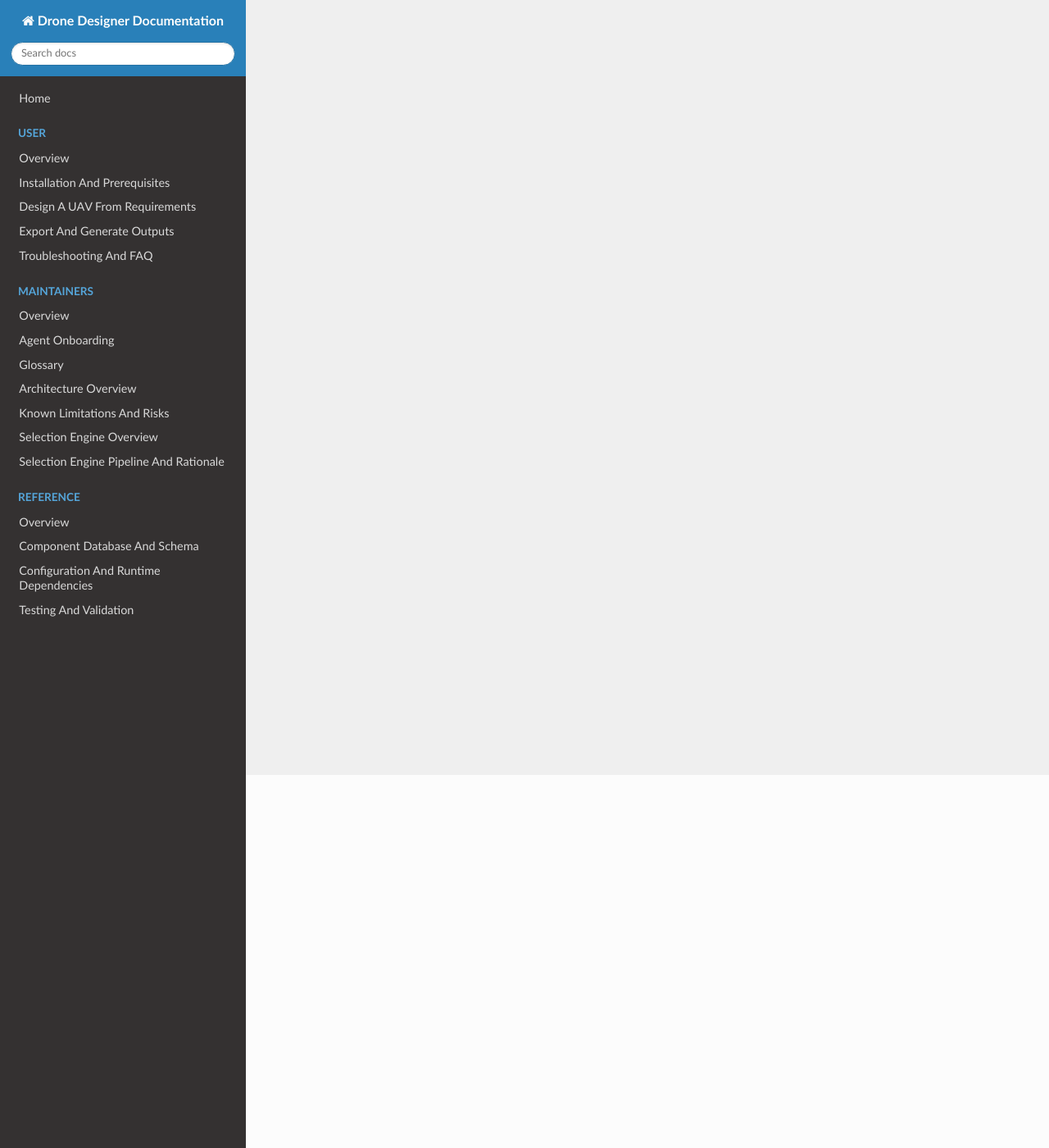
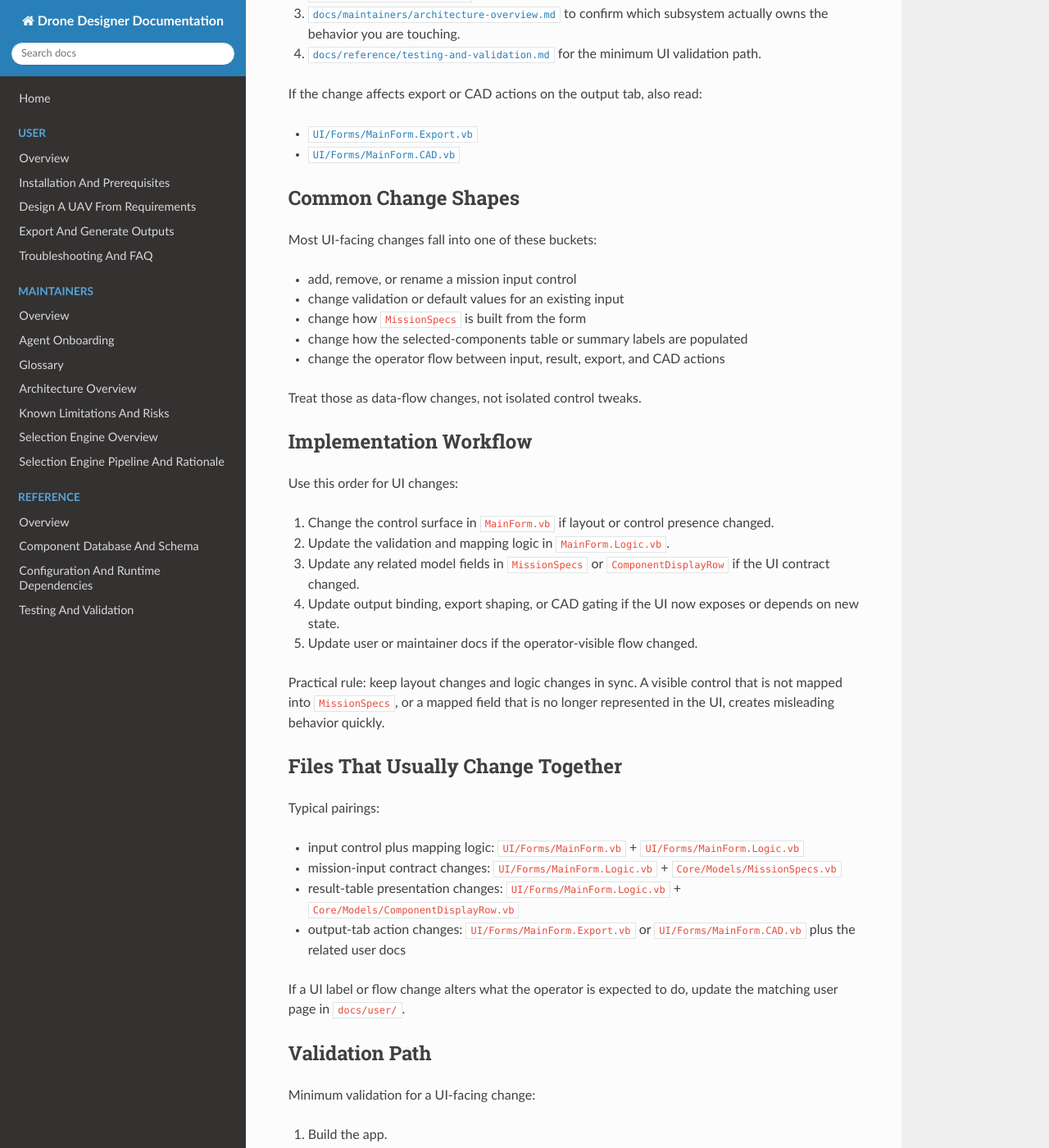
Before and after one commit to EMPAERIAL/Drone-Designer, an MkDocs documentation site: the page built from docs/maintainers/workflows/changing-ui-inputs-and-outputs.md, in a window 1280 px wide and 1400 px high, scrolled down 455 px. Shown: the whole window at 82% size. Built offline with MkDocs 1.6.1, drawn with Linux system fonts in a browser that asks for light colours; nearby versions of some CDN libraries; some of the changed text lies outside the part shown.

Commit message:
docs: add UI change workflow

```diff
--- a/docs/maintainers/workflows/changing-ui-inputs-and-outputs.md
+++ b/docs/maintainers/workflows/changing-ui-inputs-and-outputs.md
@@ -1,3 +1,104 @@
 # Changing UI Inputs And Outputs
 
-Status: placeholder destination created by DOC-001 for Phase 5 content.
+Use this workflow when you are changing what operators can enter, what the app shows back to them, or how the form-level interaction flow behaves.
+
+This is not a pure styling page. In Drone Designer, UI changes are usually coupled to `MissionSpecs`, `SelectionResult`, or both.
+
+## Read First
+
+Before editing code, read in this order:
+
+1. [`UI/Forms/MainForm.vb`](../../UI/Forms/MainForm.vb) for control layout and naming.
+2. [`UI/Forms/MainForm.Logic.vb`](../../UI/Forms/MainForm.Logic.vb) for input validation, mission-spec mapping, and result binding.
+3. [`docs/maintainers/architecture-overview.md`](../architecture-overview.md) to confirm which subsystem actually owns the behavior you are touching.
+4. [`docs/reference/testing-and-validation.md`](../../reference/testing-and-validation.md) for the minimum UI validation path.
+
+If the change affects export or CAD actions on the output tab, also read:
+
+- [`UI/Forms/MainForm.Export.vb`](../../UI/Forms/MainForm.Export.vb)
+- [`UI/Forms/MainForm.CAD.vb`](../../UI/Forms/MainForm.CAD.vb)
+
+## Common Change Shapes
+
+Most UI-facing changes fall into one of these buckets:
+
+- add, remove, or rename a mission input control
+- change validation or default values for an existing input
+- change how `MissionSpecs` is built from the form
+- change how the selected-components table or summary labels are populated
+- change the operator flow between input, result, export, and CAD actions
+
+Treat those as data-flow changes, not isolated control tweaks.
+
+## Implementation Workflow
+
+Use this order for UI changes:
+
+1. Change the control surface in `MainForm.vb` if layout or control presence changed.
+2. Update the validation and mapping logic in `MainForm.Logic.vb`.
+3. Update any related model fields in `MissionSpecs` or `ComponentDisplayRow` if the UI contract changed.
+4. Update output binding, export shaping, or CAD gating if the UI now exposes or depends on new state.
+5. Update user or maintainer docs if the operator-visible flow changed.
+
+Practical rule: keep layout changes and logic changes in sync. A visible control that is not mapped into `MissionSpecs`, or a mapped field that is no longer represented in the UI, creates misleading behavior quickly.
+
+## Files That Usually Change Together
+
+Typical pairings:
+
+- input control plus mapping logic:
+  `UI/Forms/MainForm.vb` + `UI/Forms/MainForm.Logic.vb`
+- mission-input contract changes:
+  `UI/Forms/MainForm.Logic.vb` + `Core/Models/MissionSpecs.vb`
+- result-table presentation changes:
+  `UI/Forms/MainForm.Logic.vb` + `Core/Models/ComponentDisplayRow.vb`
+- output-tab action changes:
+  `UI/Forms/MainForm.Export.vb` or `UI/Forms/MainForm.CAD.vb` plus the related user docs
+
+If a UI label or flow change alters what the operator is expected to do, update the matching user page in `docs/user/`.
+
+## Validation Path
+
+Minimum validation for a UI-facing change:
+
+1. Build the app.
+2. Launch it and exercise the touched input or output path.
+3. Run one successful design flow through `Select Components`.
+4. Verify the changed field or result area behaves as intended.
+
+Add these checks when relevant:
+
+- run the in-app scenario harness if the change touched `MissionSpecs` mapping or validation
+- run Excel export if the output tab or result table changed
+- run CAD generation only if the change touched the CAD action path or its gating logic
+
+Use the fuller checklist in [Testing And Validation](../../reference/testing-and-validation.md) instead of duplicating it in PR notes.
+
+## Common Failure Modes
+
+Watch for these regressions:
+
+- combo-box index changes that silently remap to the wrong enum value
+- validation rules updated in the UI but not reflected in deeper assumptions
+- new output labels that are not backed by live data
+- export or CAD buttons becoming reachable before `_lastResult` is valid
+- layout changes that hide controls on the scrollable input tab
+
+These are usually cheaper to catch with one manual design flow than by staring only at the code diff.
+
+## Primary Related Files
+
+- `UI/Forms/MainForm.vb`
+- `UI/Forms/MainForm.Logic.vb`
+- `Core/Models/MissionSpecs.vb`
+- `Core/Models/ComponentDisplayRow.vb`
+- `docs/reference/testing-and-validation.md`
+
+## Secondary Related Files
+
+- `UI/Forms/MainForm.Export.vb`
+- `UI/Forms/MainForm.CAD.vb`
+- `UI/Forms/MainForm.Tests.vb`
+- `docs/user/workflow-design-a-uav-from-requirements.md`
+- `docs/user/workflow-export-and-generate-outputs.md`
+- `docs/user/troubleshooting-and-faq.md`
```
